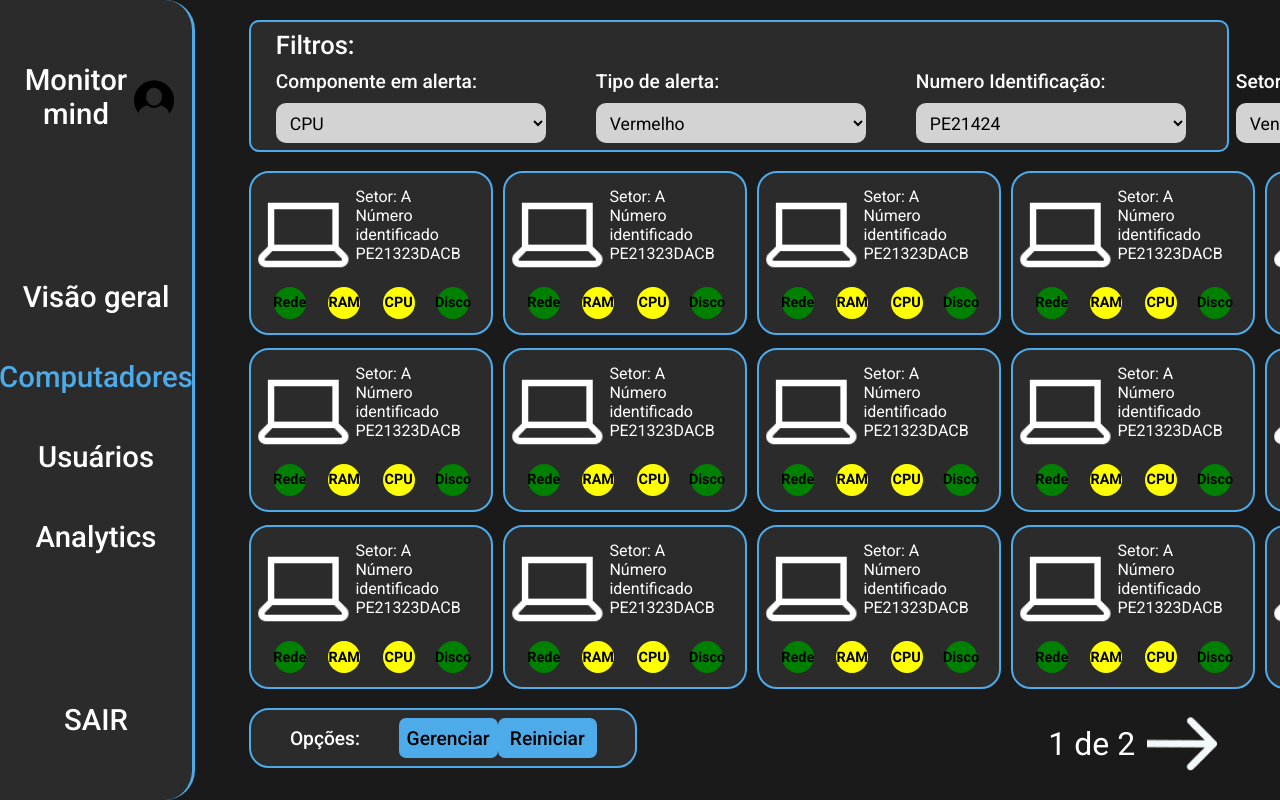
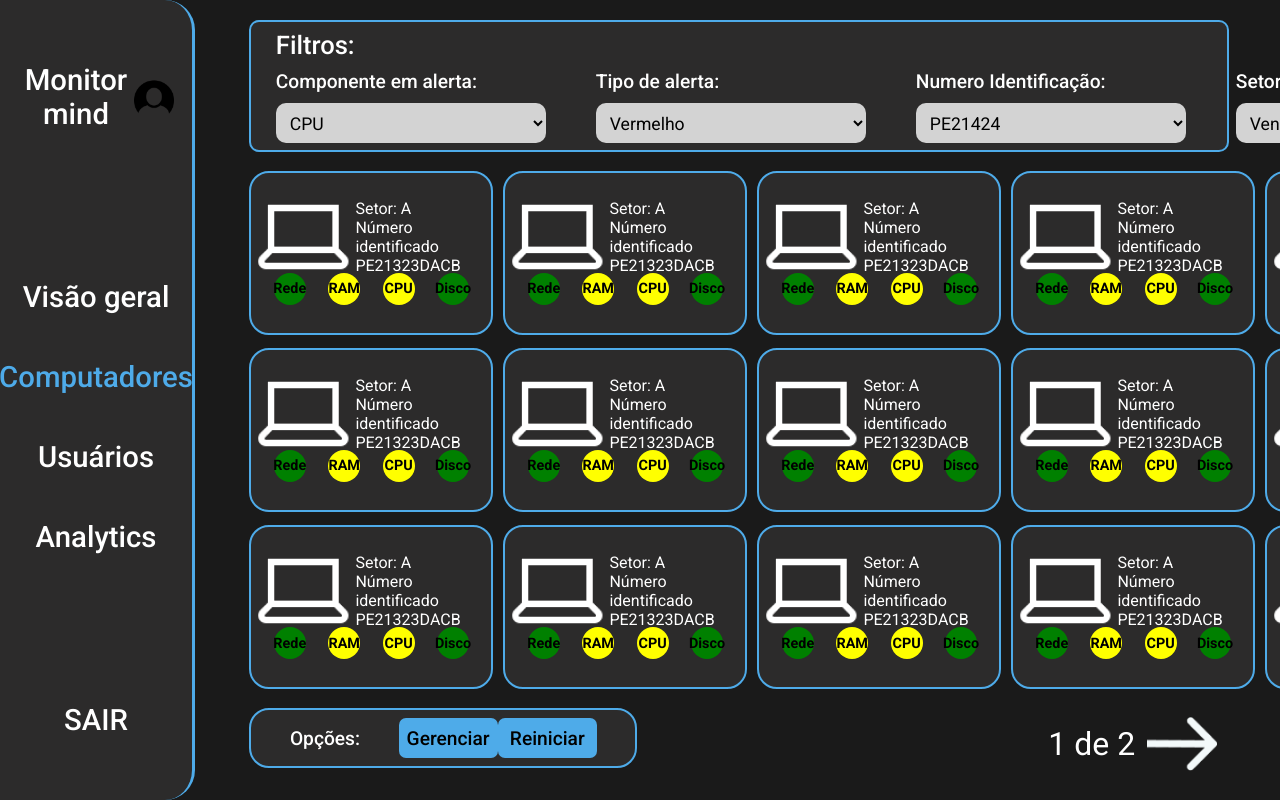
Before and after one commit to grupoPiQuatro/MonitorMind, a website: page site/public/dashboard/html/computadores.html in a window 1280 px wide. Shown: the top 800 px of the page. Drawn offline with Linux system fonts and the light colour scheme.

Commit message:
att alinhamento texto

```diff
--- a/site/public/dashboard/css/computadores.css
+++ b/site/public/dashboard/css/computadores.css
@@ -135,6 +135,14 @@ body {
 
 .pcIndiv .box {
     display: flex;
+    height: 9vh;
+}
+
+.box div {
+    display: flex;
+    flex-direction: column;
+    justify-content: center;
+    align-items: flex-start;
 }
 
 .pcIndiv .boxStatus {
--- a/site/public/dashboard/js/computadores.js
+++ b/site/public/dashboard/js/computadores.js
@@ -23,6 +23,7 @@ for (let i = 0; i < quantidadeDivs; i++) {
 
   // Cria a primeira div filha da divBox com a imagem
   const divImg = document.createElement('div');
+  divImg.classList.add('imgBox');
   const novaImg = document.createElement('img');
   novaImg.src = '../assets/computador/iconPc.png';
   novaImg.alt = '';
```
Also changed, not shown: site/public/dashboard/html/computadores.html (+18 -2 lines).
